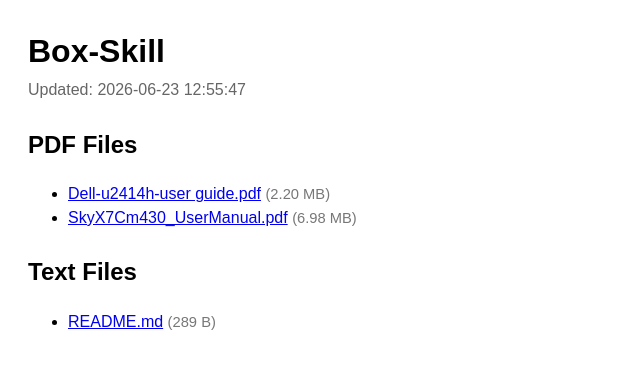
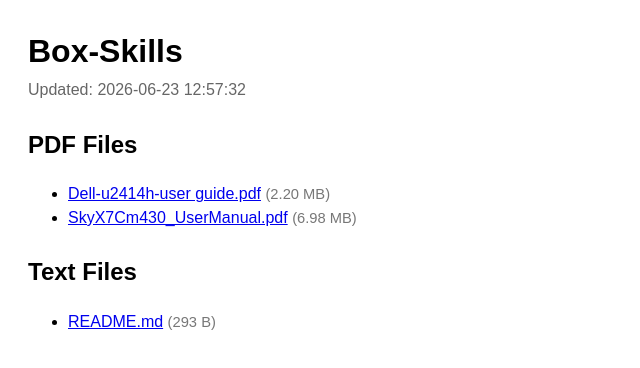
Before and after one commit to Sittichaiwong01/Box-Skills, a plain HTML site: page index.html in a window 1280 px wide. Shown: the full height of the page, 0-640 px from the left. Drawn offline with Linux system fonts and the light colour scheme.

Commit message:
GitBox update 2026-06-23 12:57:32

```diff
--- a/index.html
+++ b/index.html
@@ -3,7 +3,7 @@
 <head>
   <meta charset="utf-8">
   <meta name="viewport" content="width=device-width, initial-scale=1">
-  <title>Box-Skill</title>
+  <title>Box-Skills</title>
   <style>
     body { font-family: Arial, sans-serif; margin: 28px; line-height: 1.45; }
     h1 { margin-bottom: 4px; }
@@ -17,8 +17,8 @@
   </style>
 </head>
 <body>
-  <h1>Box-Skill</h1>
-  <div class="meta">Updated: 2026-06-23 12:55:47</div>
+  <h1>Box-Skills</h1>
+  <div class="meta">Updated: 2026-06-23 12:57:32</div>
   <div class="section">
   <h2>PDF Files</h2>
   <ul>
@@ -29,7 +29,7 @@
   <div class="section">
   <h2>Text Files</h2>
   <ul>
-    <li><a href="README.md" target="_blank">README.md</a> <span class="size">(289 B)</span></li>
+    <li><a href="README.md" target="_blank">README.md</a> <span class="size">(293 B)</span></li>
   </ul>
   </div>
 </body>
```
Also changed, not shown: 1 other file.
